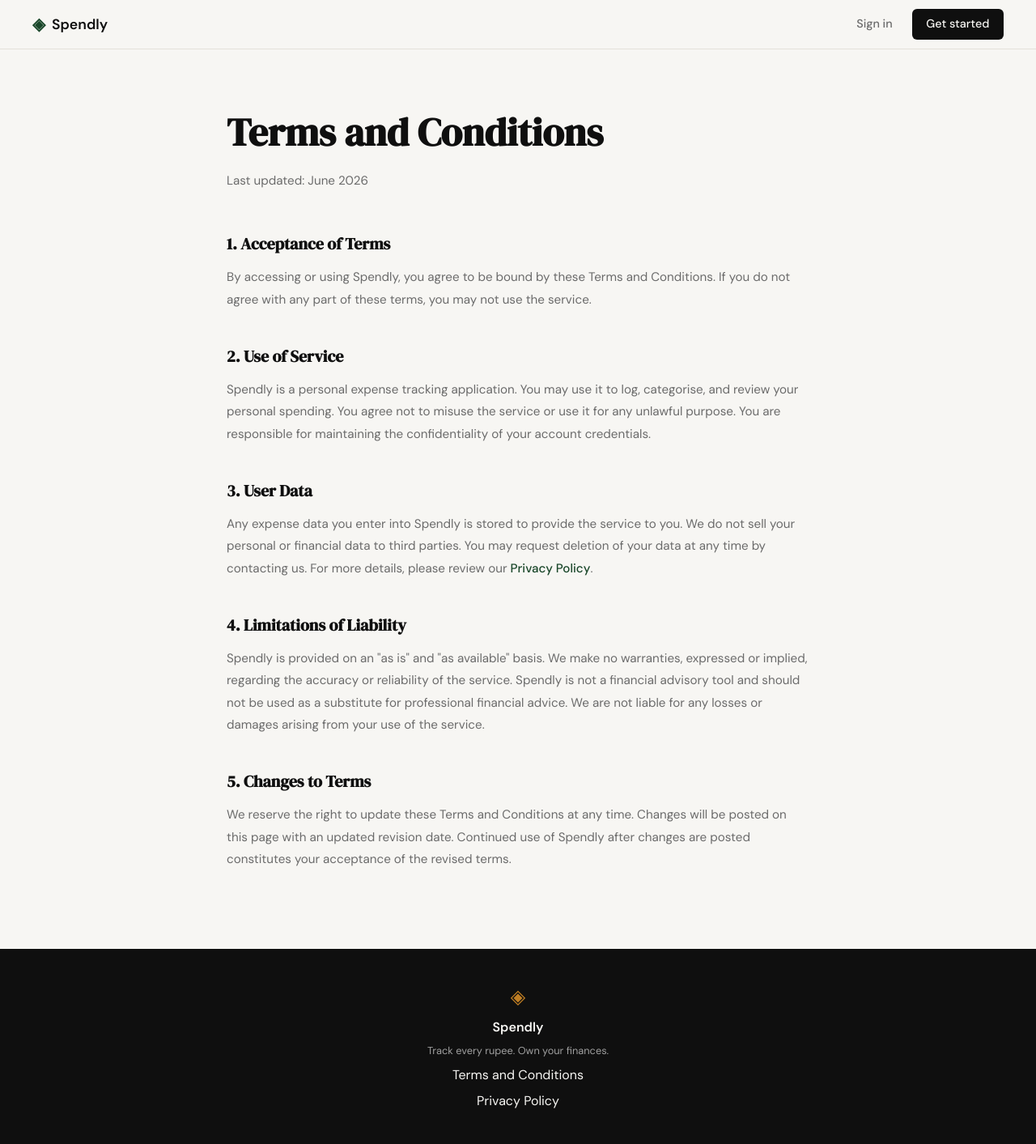
After one commit to Kanak10/speedly-using-claude-code, a Flask app: page /terms in a window 1280 px wide. The commit adds this page. Shown: the whole page at 81% size. Run offline with Flask 3, Linux system fonts and the light colour scheme.

Commit message:
landing: add terms and conditions page and route”

```diff
--- a/app.py
+++ b/app.py
@@ -26,6 +26,11 @@ def login():
 # Placeholder routes — students will implement these                  #
 # ------------------------------------------------------------------ #
 
+@app.route("/terms")
+def terms():
+    return render_template("terms.html")
+
+
 @app.route("/logout")
 def logout():
     return "Logout — coming in Step 3"
--- a/static/css/style.css
+++ b/static/css/style.css
@@ -478,6 +478,53 @@ a { color: inherit; text-decoration: none; }
 .auth-switch a:hover { text-decoration: underline; }
 
 /* ------------------------------------------------------------------ */
+/* Legal pages (Terms, Privacy)                                        */
+/* ------------------------------------------------------------------ */
+
+.legal {
+    padding: 4rem 2rem 6rem;
+}
+
+.legal-inner {
+    max-width: 720px;
+    margin: 0 auto;
+}
+
+.legal-inner h1 {
+    font-family: var(--font-display);
+    font-size: clamp(2rem, 4vw, 3rem);
+    color: var(--ink);
+    margin-bottom: 0.5rem;
+}
+
+.legal-updated {
+    font-size: 0.85rem;
+    color: var(--ink-faint);
+    margin-bottom: 3rem;
+}
+
+.legal-inner h2 {
+    font-family: var(--font-display);
+    font-size: 1.25rem;
+    color: var(--ink);
+    margin-top: 2.5rem;
+    margin-bottom: 0.75rem;
+}
+
+.legal-inner p {
+    font-size: 0.95rem;
+    color: var(--ink-muted);
+    line-height: 1.8;
+}
+
+.legal-inner a {
+    color: var(--accent);
+    font-weight: 500;
+}
+
+.legal-inner a:hover { text-decoration: underline; }
+
+/* ------------------------------------------------------------------ */
 /* Footer                                                              */
 /* ------------------------------------------------------------------ */
 
--- a/templates/base.html
+++ b/templates/base.html
@@ -34,7 +34,7 @@
             <span class="brand-icon">◈</span>
             <span class="footer-name">Spendly</span>
             <p class="footer-copy">Track every rupee. Own your finances.</p>
-            <a href="#">Terms and Conditions</a>
+            <a href="{{ url_for('terms') }}">Terms and Conditions</a>
             <a href="#">Privacy Policy</a>
         </div>
     </footer>
--- /dev/null
+++ b/templates/terms.html
@@ -0,0 +1,57 @@
+{% extends "base.html" %}
+
+{% block title %}Terms and Conditions — Spendly{% endblock %}
+
+{% block content %}
+
+<section class="legal">
+    <div class="legal-inner">
+        <h1>Terms and Conditions</h1>
+        <p class="legal-updated">Last updated: June 2026</p>
+
+        <h2>1. Acceptance of Terms</h2>
+        <p>
+            By accessing or using Spendly, you agree to be bound by these
+            Terms and Conditions. If you do not agree with any part of these
+            terms, you may not use the service.
+        </p>
+
+        <h2>2. Use of Service</h2>
+        <p>
+            Spendly is a personal expense tracking application. You may use
+            it to log, categorise, and review your personal spending. You
+            agree not to misuse the service or use it for any unlawful
+            purpose. You are responsible for maintaining the confidentiality
+            of your account credentials.
+        </p>
+
+        <h2>3. User Data</h2>
+        <p>
+            Any expense data you enter into Spendly is stored to provide the
+            service to you. We do not sell your personal or financial data to
+            third parties. You may request deletion of your data at any time
+            by contacting us. For more details, please review our
+            <a href="#">Privacy Policy</a>.
+        </p>
+
+        <h2>4. Limitations of Liability</h2>
+        <p>
+            Spendly is provided on an "as is" and "as available" basis. We
+            make no warranties, expressed or implied, regarding the accuracy
+            or reliability of the service. Spendly is not a financial
+            advisory tool and should not be used as a substitute for
+            professional financial advice. We are not liable for any losses
+            or damages arising from your use of the service.
+        </p>
+
+        <h2>5. Changes to Terms</h2>
+        <p>
+            We reserve the right to update these Terms and Conditions at any
+            time. Changes will be posted on this page with an updated
+            revision date. Continued use of Spendly after changes are posted
+            constitutes your acceptance of the revised terms.
+        </p>
+    </div>
+</section>
+
+{% endblock %}
```
